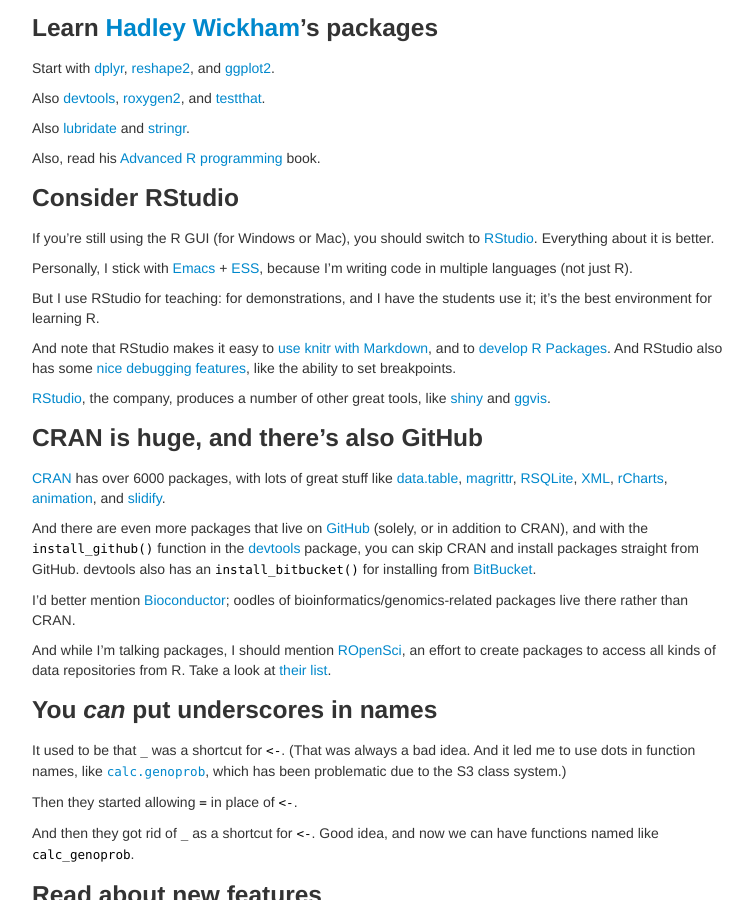
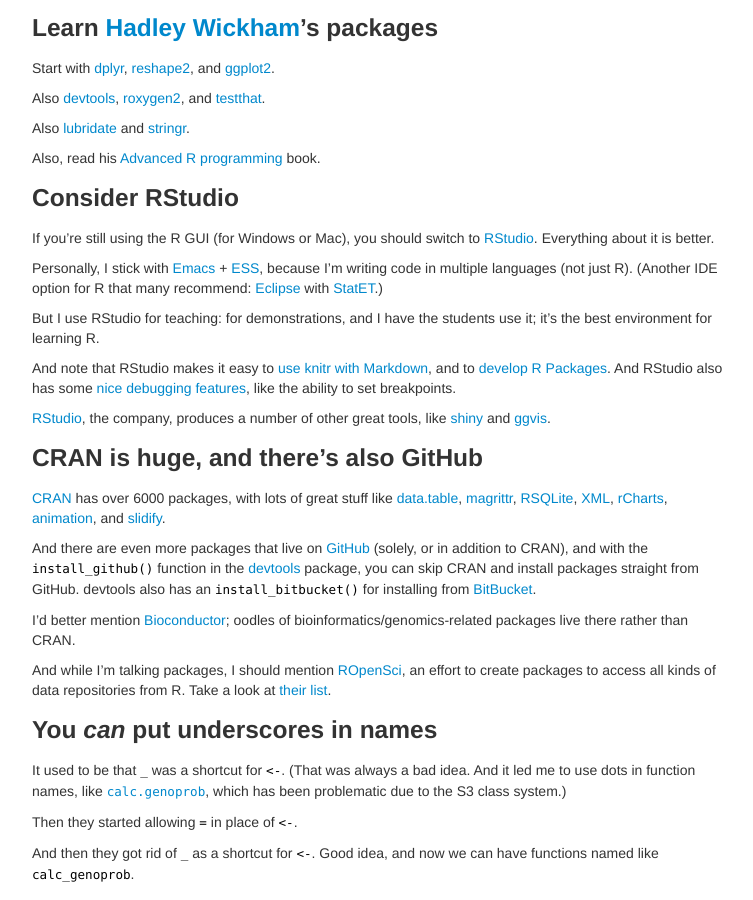
Before and after one commit to kbroman/hipsteR, a Jekyll site: the page built from index.md, in a window 1280 px wide and 900 px high, scrolled down 375 px. Shown: the whole window, without its empty margins (258-1011 px from the left). Built offline with Jekyll 4.4.1, drawn with Linux system fonts in a browser that asks for light colours.

Commit message:
Mention eclipse/statET

```diff
--- a/index.md
+++ b/index.md
@@ -49,7 +49,9 @@ Everything about it is better.
 
 Personally, I stick with [Emacs](http://www.gnu.org/software/emacs/) +
 [ESS](http://ess.r-project.org/), because I'm writing code in multiple
-languages (not just R).
+languages (not just R). (Another IDE option for R that many recommend:
+[Eclipse](http://www.eclipse.org/eclipse/) with
+[StatET](http://www.walware.de/goto/statet).)
 
 But I use RStudio for teaching: for demonstrations, and I have the
 students use it; it's the best environment for learning R.
```
